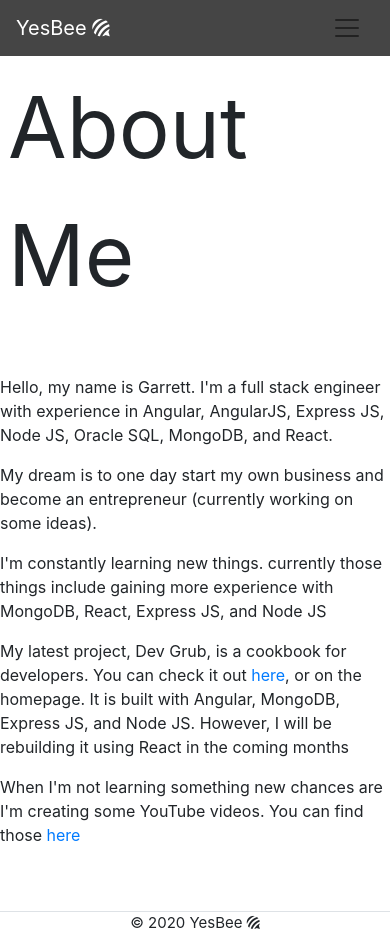
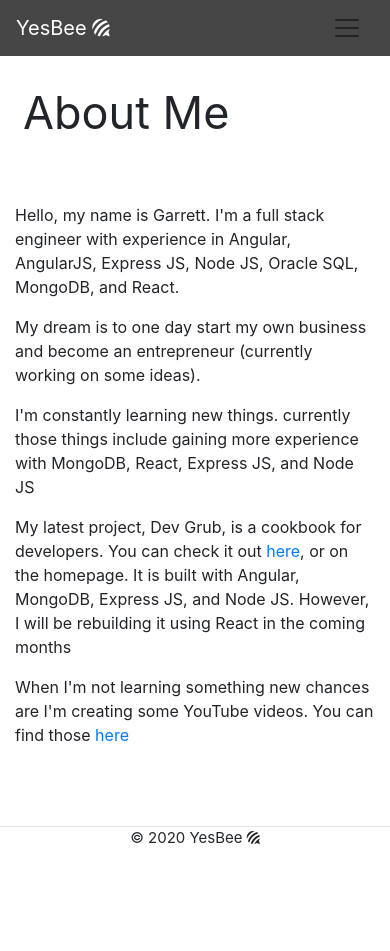
Before and after one commit to saravanan-sb/Portofolio, a React (Create React App) app: page /about in a window 390 px wide. After the commit the page ends 865 px from the top, so only its background shows below. Built offline with nearby package versions, Linux system fonts and the light colour scheme.

Commit message:
UI fixes

```diff
--- a/public/index.html
+++ b/public/index.html
@@ -1,15 +1,18 @@
 <!DOCTYPE html>
 <html lang="en">
+
 <head>
   <meta charset="utf-8" />
-    <link rel="shortcut icon" href="%PUBLIC_URL%/favicon.ico" />
+  <link rel="shortcut icon"
+    href="https://media-exp1.licdn.com/dms/image/C5103AQFu7JWRjuKkDg/profile-displayphoto-shrink_200_200/0?e=1593043200&v=beta&t=i1tQ7YR3tsR9BdK4cXqT-Mqw8F-tpGobC5MjL155MuA.ico" />
   <meta name="viewport" content="width=device-width, initial-scale=1" />
+  <meta name="description" content="YesBee's Portofolio" />
   <meta name="theme-color" content="#000000" />
   <!--
       manifest.json provides metadata used when your web app is installed on a
       user's mobile device or desktop. See https://developers.google.com/web/fundamentals/web-app-manifest/
     -->
-    <link rel="manifest" href="%PUBLIC_URL%/manifest.json" />
+  <!-- <link rel="manifest" href="%PUBLIC_URL%/manifest.json" /> -->
   <!--
       Notice the use of %PUBLIC_URL% in the tags above.
       It will be replaced with the URL of the `public` folder during the build.
@@ -19,13 +22,14 @@
       work correctly both with client-side routing and a non-root public URL.
       Learn how to configure a non-root public URL by running `npm run build`.
     -->
-    <title>React App</title>
+  <title>YesBee</title>
   <!-- font awesome -->
   <link rel="stylesheet" href="https://use.fontawesome.com/releases/v5.0.13/css/all.css"
     integrity="sha384-DNOHZ68U8hZfKXOrtjWvjxusGo9WQnrNx2sqG0tfsghAvtVlRW3tvkXWZh58N9jp" crossorigin="anonymous">
   <link href="https://fonts.googleapis.com/icon?family=Material+Icons" rel="stylesheet">
 
 </head>
+
 <body>
   <noscript>You need to enable JavaScript to run this app.</noscript>
   <div id="root"></div>
@@ -40,4 +44,5 @@
       To create a production bundle, use `npm run build` or `yarn build`.
     -->
 </body>
+
 </html>
--- a/src/index.css
+++ b/src/index.css
@@ -137,7 +137,14 @@ hr {
   font-size: 85px;
 }
 
-
+@media only screen and (max-width: 636px) {
+  .about-title {
+    font-size: 45px;
+  }
+  .pad-wrap{
+    padding: 15px;
+  }
+}
 /* .g-card-info {
   margin-top: 10px;
   min-height: 100px;
--- a/src/pages/AboutPage.js
+++ b/src/pages/AboutPage.js
@@ -7,7 +7,7 @@ import Col from 'react-bootstrap/Col';
 function AboutPage(props) {
 
     return (
-        <div>
+        <div className='pad-wrap'>
             <Jumbotron className="jumbotron-fluid bg-transparent  p-2">
                 <Row className="justify-content-center">
                     <Col md={8} sm={12}>
--- a/src/pages/ContactPage.js
+++ b/src/pages/ContactPage.js
@@ -70,7 +70,7 @@ class ContactPage extends React.Component {
 
     render() {
         return (
-            <div>
+            <div className='pad-wrap'>
                 <Jumbotron className="jumbotron-fluid bg-transparent  p-2">
                     <Row className="justify-content-center">
                         <Col md={8} sm={12}>
```
Also changed, not shown: 1 other file (tests, documents, lock files or other folders). Lines whose indentation alone changed are shown as unchanged.
